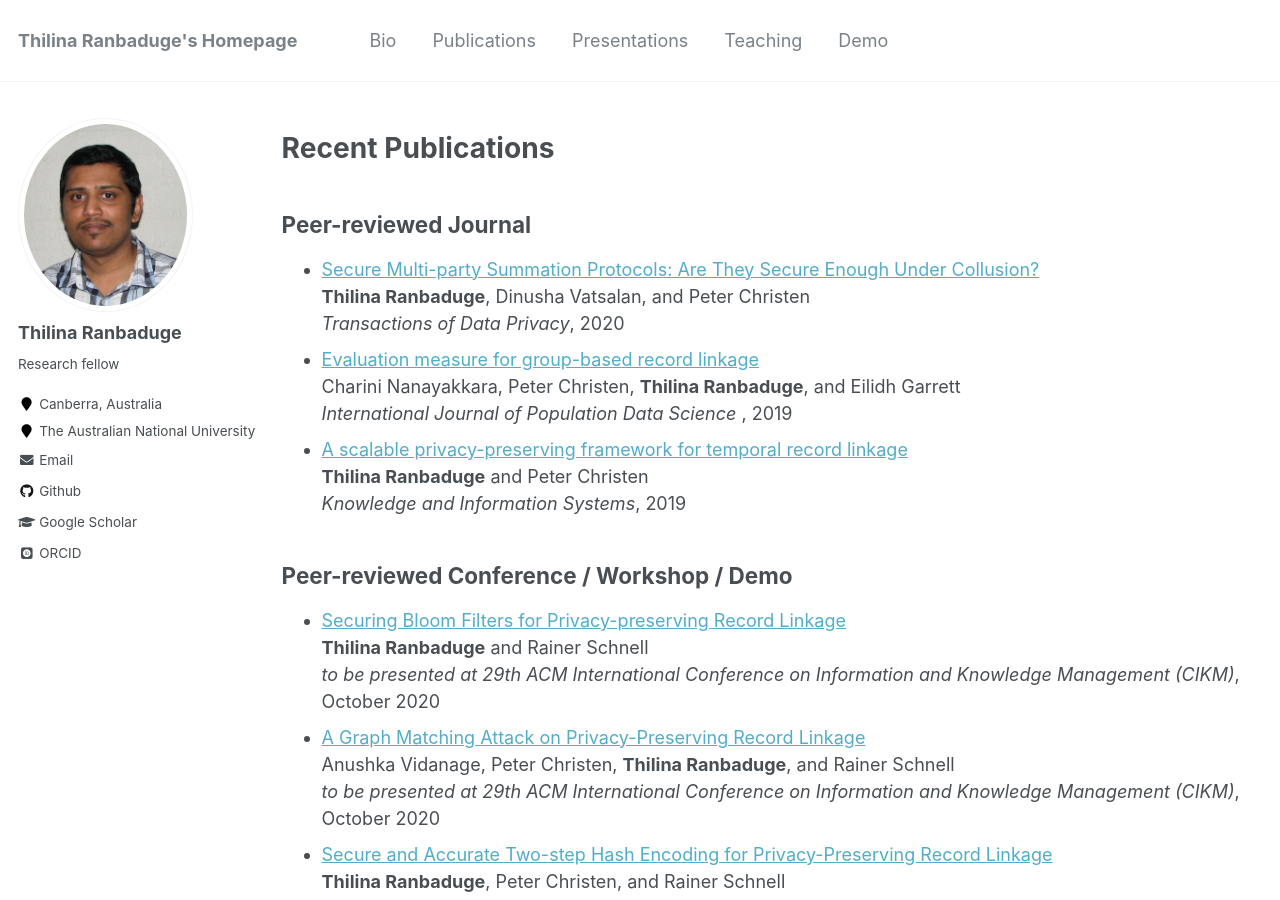
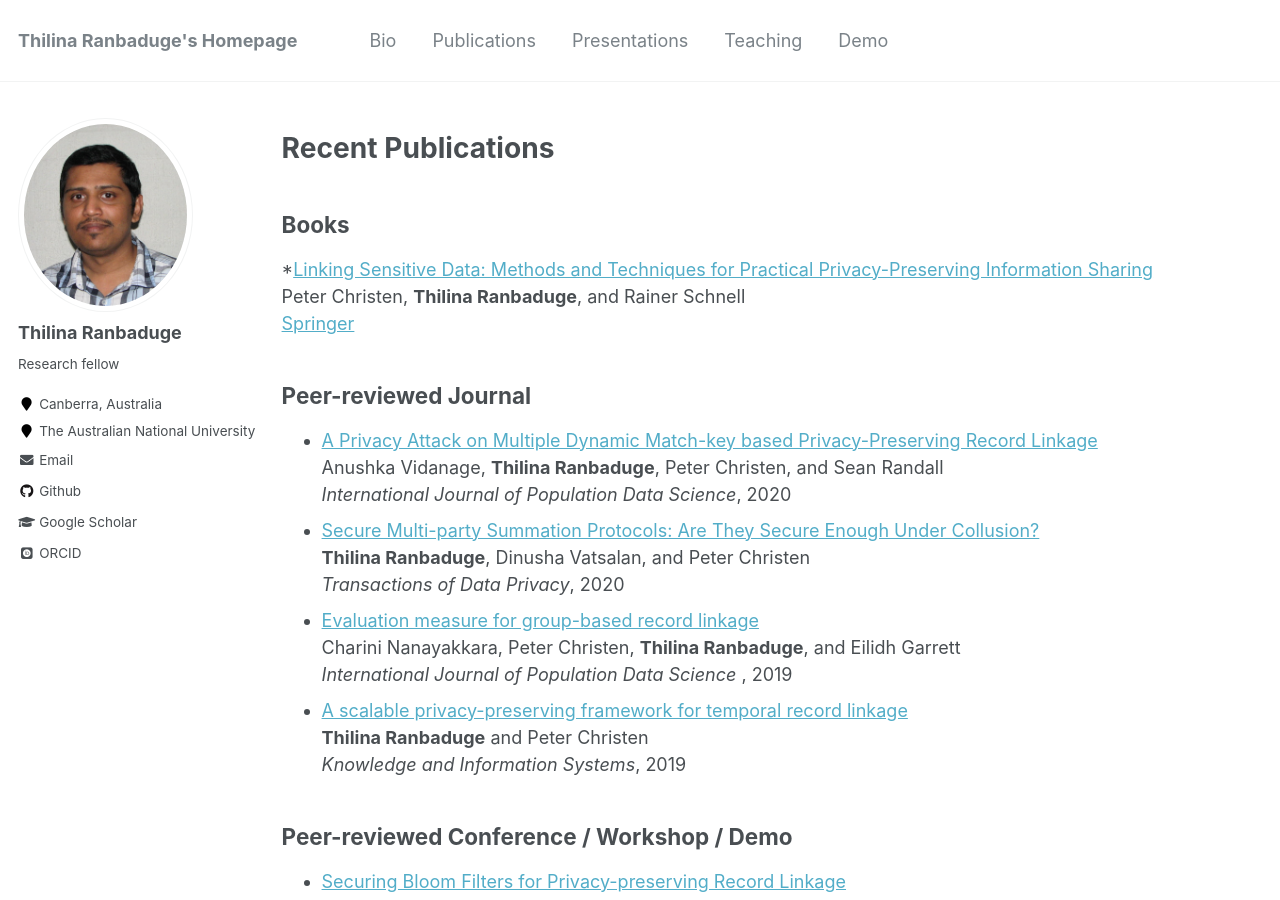
Before and after one commit to thilina-ranbaduge/thilina-ranbaduge.github.io, a Jekyll site: the page built from _publications/2009-10-01-paper-title-number-1.md, in a window 1280 px wide and 900 px high. Built offline with Jekyll 4.4.1, drawn with Linux system fonts in a browser that asks for light colours; some web fonts are replaced.

Commit message:
Update 2009-10-01-paper-title-number-1.md

```diff
--- a/_publications/2009-10-01-paper-title-number-1.md
+++ b/_publications/2009-10-01-paper-title-number-1.md
@@ -6,7 +6,15 @@ author_profile: true
 ---
 # Recent Publications
 
+## Books
+*[Linking Sensitive Data: Methods and Techniques for Practical Privacy-Preserving Information Sharing](https://www.springer.com/gp/book/9783030597054)<br>
+ Peter Christen, <b>Thilina Ranbaduge</b>, and Rainer Schnell<br>
+ <a href="https://www.springer.com/gp/book/9783030597054">Springer</a>
+
 ## Peer-reviewed Journal
+* [A Privacy Attack on Multiple Dynamic Match-key based Privacy-Preserving Record Linkage](https://ijpds.org/article/view/1345)<br>
+  Anushka Vidanage, <b>Thilina Ranbaduge</b>, Peter Christen, and Sean Randall<br>
+  <i>International Journal of Population Data Science</i>, 2020
 * [Secure Multi-party Summation Protocols: Are They Secure Enough Under Collusion?](http://www.tdp.cat/issues16/abs.a335a18.php)<br>
   <b>Thilina Ranbaduge</b>, Dinusha Vatsalan, and Peter Christen<br>
   <i>Transactions of Data Privacy</i>, 2020
```
